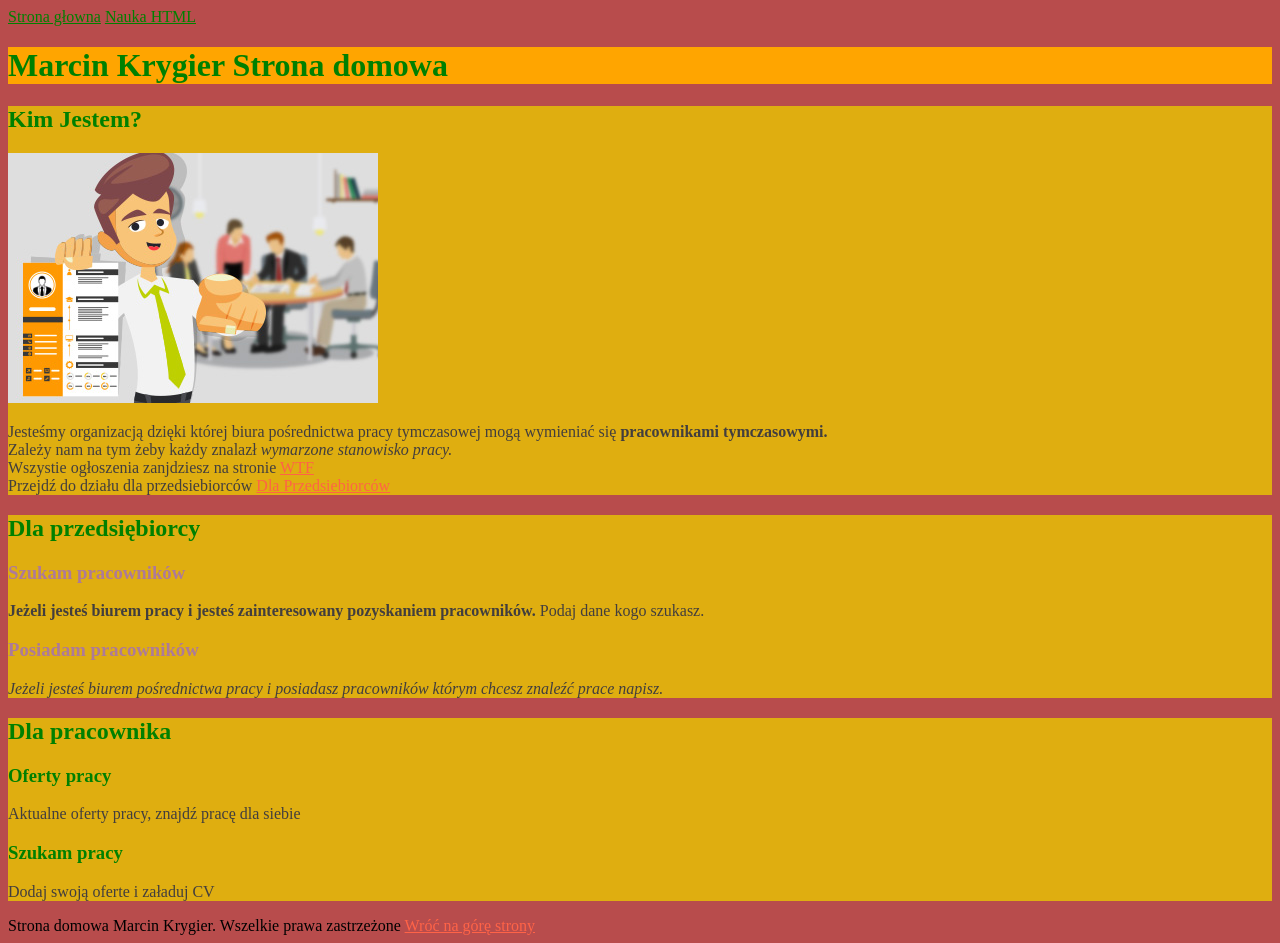
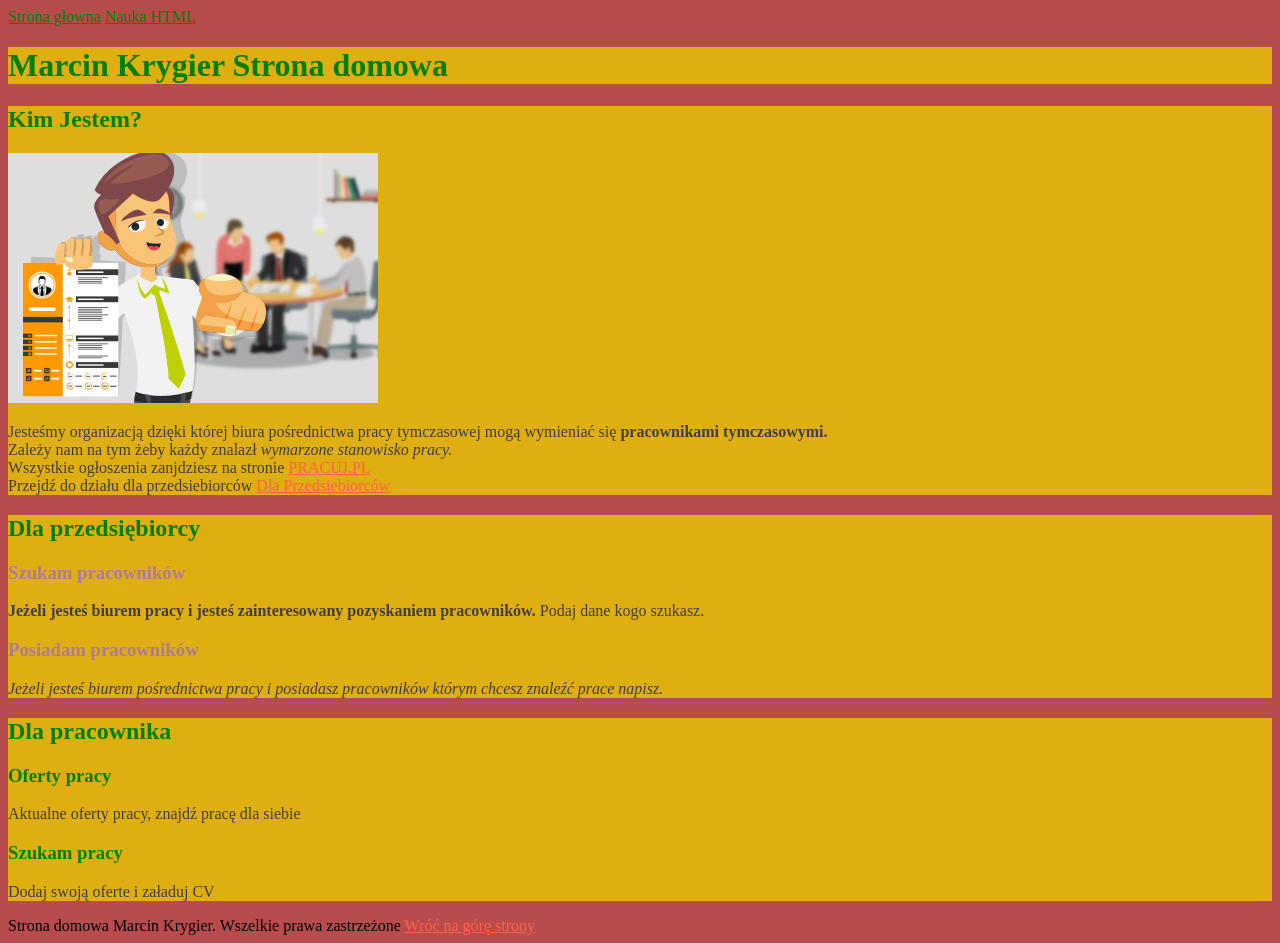
Before and after one commit to marcinkrygier/homepage, a plain HTML site: page index.html in a window 1280 px wide. Drawn offline with Linux system fonts and the light colour scheme.

Commit message:
backgroung color change & text repai

```diff
--- a/index.html
+++ b/index.html
@@ -26,7 +26,7 @@
             <p>Jesteśmy organizacją dzięki której biura pośrednictwa pracy tymczasowej mogą wymieniać się
                 <b>pracownikami tymczasowymi. </b><br>
                 Zależy nam na tym żeby każdy znalazł <i>wymarzone stanowisko pracy.</i><br>
-                Wszystie ogłoszenia zanjdziesz na stronie <a href="https://pracuj.pl">WTF</a><br>
+                Wszystkie ogłoszenia zanjdziesz na stronie <a href="https://pracuj.pl">PRACUJ.PL</a><br>
                 Przejdź do działu dla przedsiebiorców <a href="#dlaPrzedsiebiorcow">Dla Przedsiebiorców</a></p>
         </section>
 
--- a/style.css
+++ b/style.css
@@ -23,7 +23,7 @@ h2{
     color:green;
 }
 #top{
-    background:orange;
+    background:#dfae10;
 }
 nav a {
     color:green;
```
